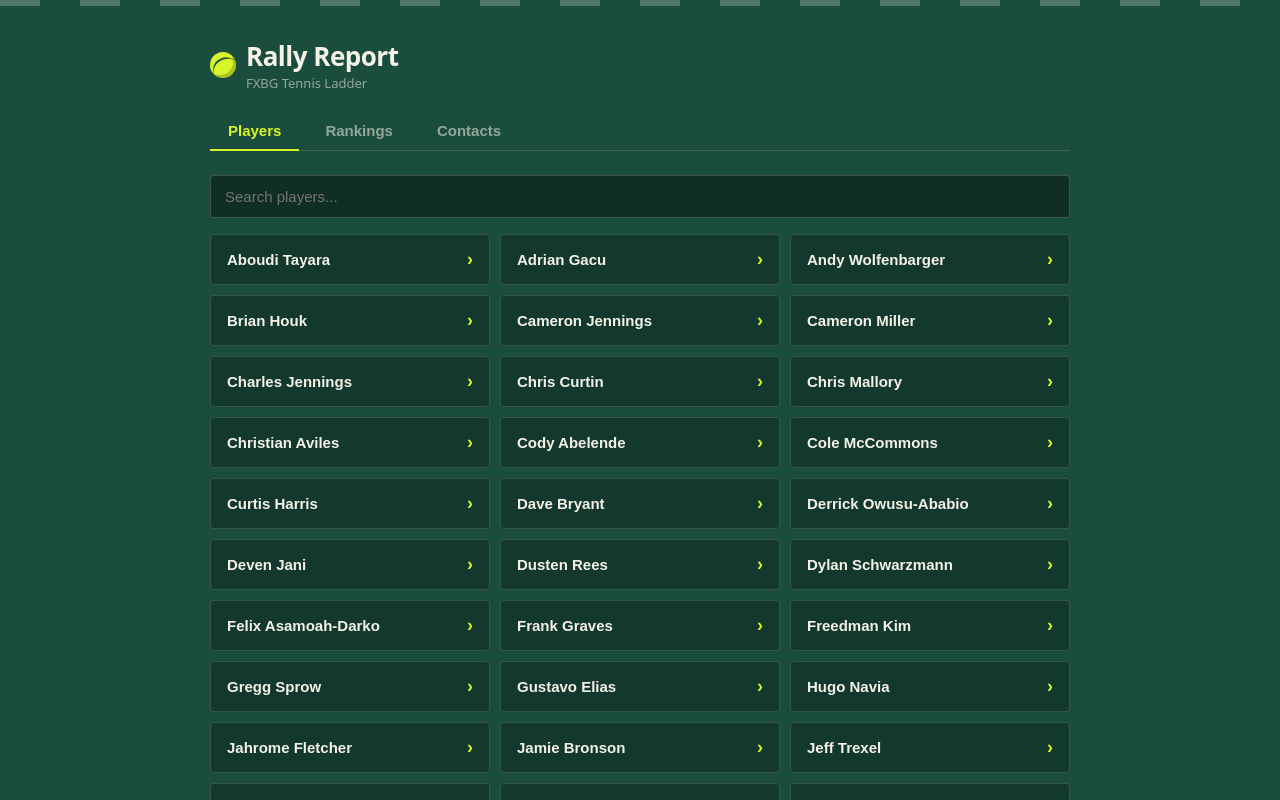
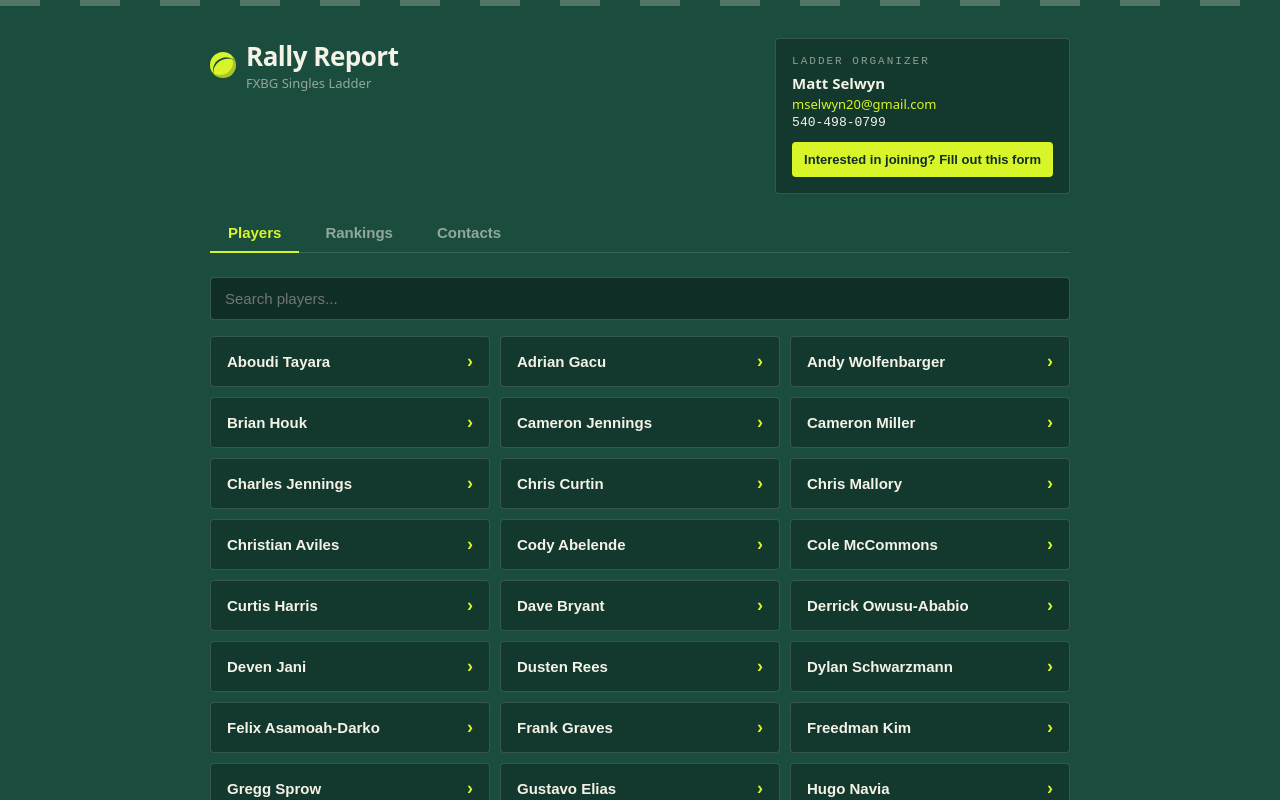
Before and after one commit to tselwyn/rally--report, a React (Vite) app: page / in a window 1280 px wide. Shown: the top 800 px of the page. Built offline with nearby package versions, Linux system fonts and the light colour scheme.

Commit message:
Update main.jsx

```diff
--- a/src/main.jsx
+++ b/src/main.jsx
@@ -60,6 +60,14 @@ const logUrl = (teamId) =>
 
 const RANKINGS_URL =
   "https://app.tennisrungs.com/fxbg-tennis-club/tennis-ladders/fxbg-singles-tennis/131837707";
+
+// Join-request form delivery (Formspree) and ladder organizer info.
+const JOIN_FORM_ENDPOINT = "https://formspree.io/f/xaqzrpdz";
+const ORGANIZER = {
+  name: "Matt Selwyn",
+  email: "mselwyn20@gmail.com",
+  phone: "540-498-0799",
+};
 
 // Parse the ladder rankings page into rows matching TennisRungs columns.
 function parseRankings(html) {
@@ -657,6 +665,114 @@ function Report({ stats, name }) {
   );
 }
 
+// ---------- ORGANIZER + JOIN FORM ----------
+function OrganizerCard() {
+  const [open, setOpen] = useState(false);
+  const [sending, setSending] = useState(false);
+  const [done, setDone] = useState(false);
+  const [err, setErr] = useState("");
+  const [form, setForm] = useState({ first: "", last: "", email: "", phone: "", rating: "", message: "" });
+
+  const set = (k) => (e) => setForm({ ...form, [k]: e.target.value });
+  const valid = form.first.trim() && form.last.trim() && form.email.trim() && form.phone.trim();
+
+  const submit = async () => {
+    if (!valid) { setErr("Please fill in your name, email, and cell number."); return; }
+    setSending(true);
+    setErr("");
+    try {
+      const res = await fetch(JOIN_FORM_ENDPOINT, {
+        method: "POST",
+        headers: { "Content-Type": "application/json", Accept: "application/json" },
+        body: JSON.stringify({
+          "First name": form.first,
+          "Last name": form.last,
+          email: form.email,
+          "Cell": form.phone,
+          "USTA rating": form.rating || "Not sure / none",
+          "Message": form.message,
+          _subject: `Rally Report join request: ${form.first} ${form.last}`,
+        }),
+      });
+      if (!res.ok) throw new Error("Submission failed");
+      setDone(true);
+    } catch {
+      setErr("Couldn't send that. Please try again, or email Matt directly.");
+    } finally {
+      setSending(false);
+    }
+  };
+
+  const inputStyle = {
+    width: "100%", boxSizing: "border-box", background: C.clay,
+    border: "1px solid rgba(245,242,232,0.2)", borderRadius: 4, color: C.line,
+    padding: "10px 12px", fontSize: 14, marginBottom: 8,
+  };
+
+  return (
+    <div style={{ background: "rgba(15,46,37,0.6)", border: "1px solid rgba(245,242,232,0.15)", borderRadius: 4, padding: 16, fontSize: 13, maxWidth: 280 }}>
+      <div style={{ fontSize: 11, letterSpacing: 2, textTransform: "uppercase", color: C.mute, fontFamily: "ui-monospace, monospace", marginBottom: 6 }}>
+        Ladder Organizer
+      </div>
+      <div style={{ fontWeight: 700, fontSize: 15 }}>{ORGANIZER.name}</div>
+      <a href={`mailto:${ORGANIZER.email}`} style={{ color: C.ball, textDecoration: "none", display: "block", marginTop: 2 }}>{ORGANIZER.email}</a>
+      <a href={`tel:${ORGANIZER.phone.replace(/[^0-9]/g, "")}`} style={{ color: C.line, textDecoration: "none", fontFamily: "ui-monospace, monospace", display: "block", marginTop: 2 }}>{ORGANIZER.phone}</a>
+
+      {!open && !done && (
+        <button
+          onClick={() => setOpen(true)}
+          style={{ marginTop: 12, width: "100%", background: C.ball, color: C.clay, border: "none", borderRadius: 4, padding: "10px 12px", fontSize: 13, fontWeight: 700, cursor: "pointer" }}
+        >
+          Interested in joining? Fill out this form
+        </button>
+      )}
+
+      {done && (
+        <div style={{ marginTop: 12, padding: 10, background: "rgba(216,245,41,0.12)", border: `1px solid ${C.ball}`, borderRadius: 4, color: C.line }}>
+          Thanks! Your info was sent to {ORGANIZER.name}. He'll be in touch.
+        </div>
+      )}
+
+      {open && !done && (
+        <div style={{ marginTop: 12 }}>
+          <input style={inputStyle} placeholder="First name *" value={form.first} onChange={set("first")} />
+          <input style={inputStyle} placeholder="Last name *" value={form.last} onChange={set("last")} />
+          <input style={inputStyle} type="email" placeholder="Email *" value={form.email} onChange={set("email")} />
+          <input style={inputStyle} placeholder="Cell number *" value={form.phone} onChange={set("phone")} />
+          <select style={{ ...inputStyle, appearance: "auto" }} value={form.rating} onChange={set("rating")}>
+            <option value="">USTA rating (optional)</option>
+            <option value="2.5">2.5</option>
+            <option value="3.0">3.0</option>
+            <option value="3.5">3.5</option>
+            <option value="4.0">4.0</option>
+            <option value="4.5">4.5</option>
+            <option value="5.0">5.0</option>
+            <option value="5.5+">5.5+</option>
+            <option value="Not sure">Not sure</option>
+          </select>
+          <textarea style={{ ...inputStyle, height: 64, resize: "vertical", fontFamily: "inherit" }} placeholder="Optional message" value={form.message} onChange={set("message")} />
+          {err && <div style={{ color: C.red, fontSize: 12, marginBottom: 8 }}>{err}</div>}
+          <div style={{ display: "flex", gap: 8 }}>
+            <button
+              onClick={submit}
+              disabled={sending}
+              style={{ flex: 1, background: C.ball, color: C.clay, border: "none", borderRadius: 4, padding: "10px 12px", fontSize: 13, fontWeight: 700, cursor: sending ? "not-allowed" : "pointer", opacity: sending ? 0.6 : 1 }}
+            >
+              {sending ? "Sending..." : "Send to organizer"}
+            </button>
+            <button
+              onClick={() => setOpen(false)}
+              style={{ background: "none", border: `1px solid ${C.mute}`, color: C.line, borderRadius: 4, padding: "10px 12px", fontSize: 13, cursor: "pointer" }}
+            >
+              Cancel
+            </button>
+          </div>
+        </div>
+      )}
+    </div>
+  );
+}
+
 // ---------- RANKINGS VIEW ----------
 function MovementArrow({ m }) {
   const v = (m || "").toLowerCase();
@@ -872,13 +988,16 @@ function App() {
     <div style={{ minHeight: "100vh", background: C.court, fontFamily: "system-ui, -apple-system, sans-serif", color: C.line }}>
       <div style={{ height: 6, background: `repeating-linear-gradient(90deg, ${C.line} 0 40px, transparent 40px 80px)`, opacity: 0.25 }} />
       <div style={{ maxWidth: 860, margin: "0 auto", padding: "32px 20px 64px" }}>
-        <header style={{ marginBottom: 20, display: "flex", alignItems: "center", gap: 10, cursor: "pointer" }} onClick={() => { setTab("players"); goHome(); }}>
-          <Logo />
-          <div>
-            <h1 style={{ fontSize: 26, fontWeight: 800, letterSpacing: -0.5, margin: 0 }}>Rally Report</h1>
-            <div style={{ color: C.mute, fontSize: 13 }}>FXBG Tennis Ladder</div>
-          </div>
-        </header>
+        <div style={{ display: "flex", justifyContent: "space-between", alignItems: "flex-start", gap: 16, flexWrap: "wrap", marginBottom: 20 }}>
+          <header style={{ display: "flex", alignItems: "center", gap: 10, cursor: "pointer" }} onClick={() => { setTab("players"); goHome(); }}>
+            <Logo />
+            <div>
+              <h1 style={{ fontSize: 26, fontWeight: 800, letterSpacing: -0.5, margin: 0 }}>Rally Report</h1>
+              <div style={{ color: C.mute, fontSize: 13 }}>FXBG Singles Ladder</div>
+            </div>
+          </header>
+          <OrganizerCard />
+        </div>
 
         {/* TOP NAV */}
         <div style={{ display: "flex", gap: 8, marginBottom: 24, borderBottom: "1px solid rgba(245,242,232,0.15)" }}>
```
